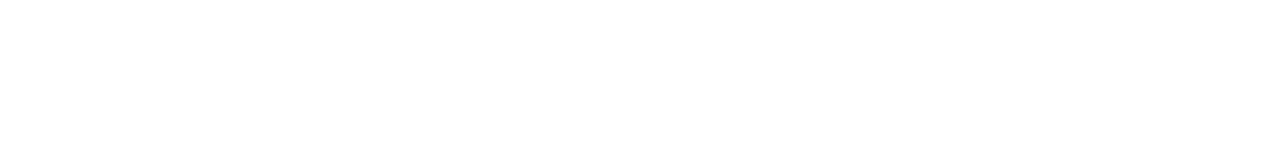
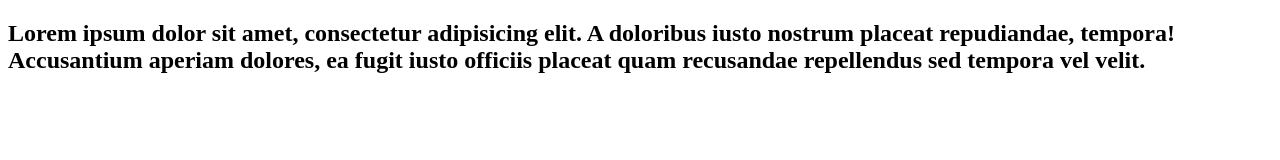
Before and after one commit to Maadar/git-test, a plain HTML site: page index.html in a window 1280 px wide. Drawn offline with Linux system fonts and the light colour scheme.

Commit message:
add copy to html file

```diff
--- a/index.html
+++ b/index.html
@@ -8,6 +8,6 @@
   <title>Document</title>
 </head>
 <body>
-
+  <h2>Lorem ipsum dolor sit amet, consectetur adipisicing elit. A doloribus iusto nostrum placeat repudiandae, tempora! Accusantium aperiam dolores, ea fugit iusto officiis placeat quam recusandae repellendus sed tempora vel velit.</h2>
 </body>
 </html>
```
Also changed, not shown: 1 other file.
